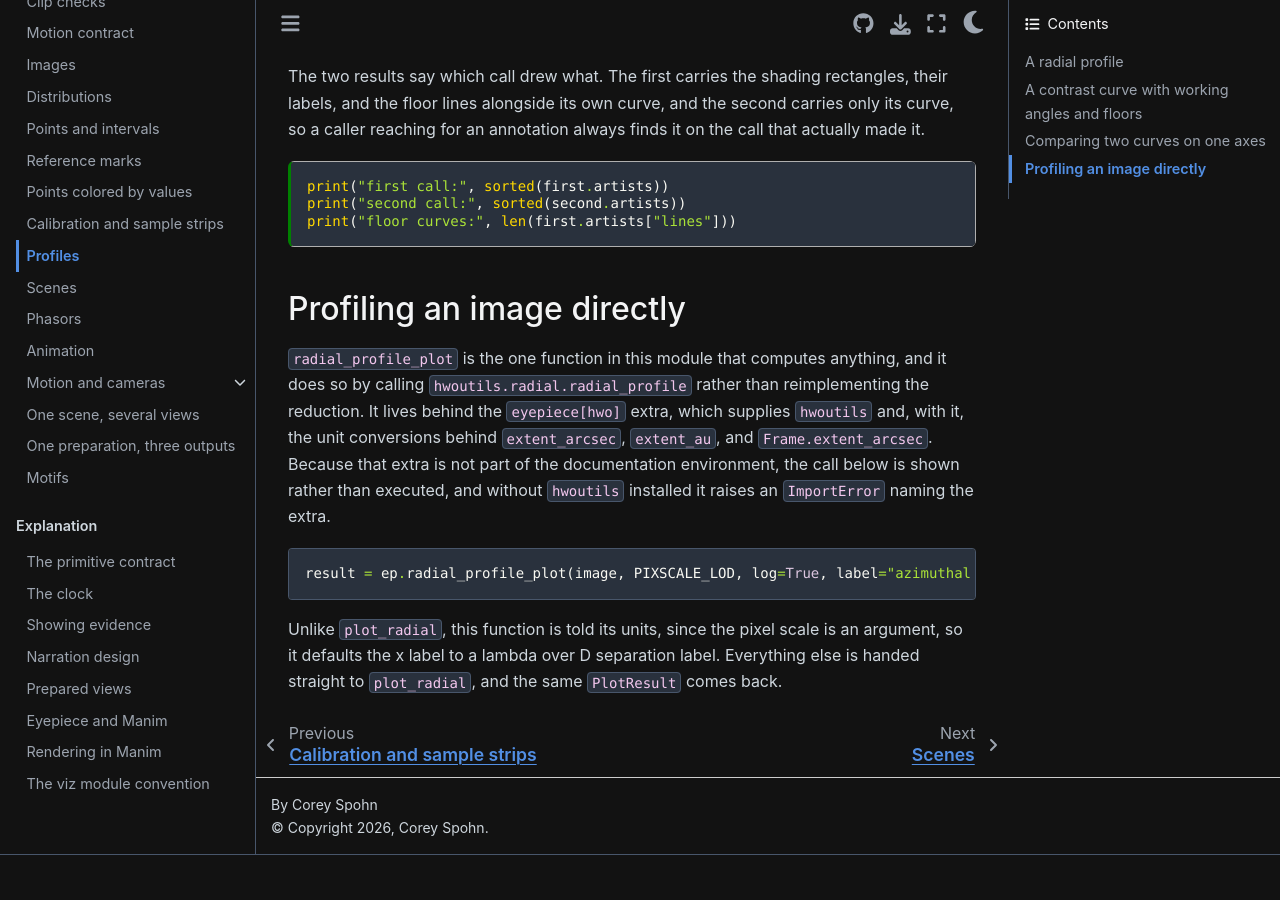
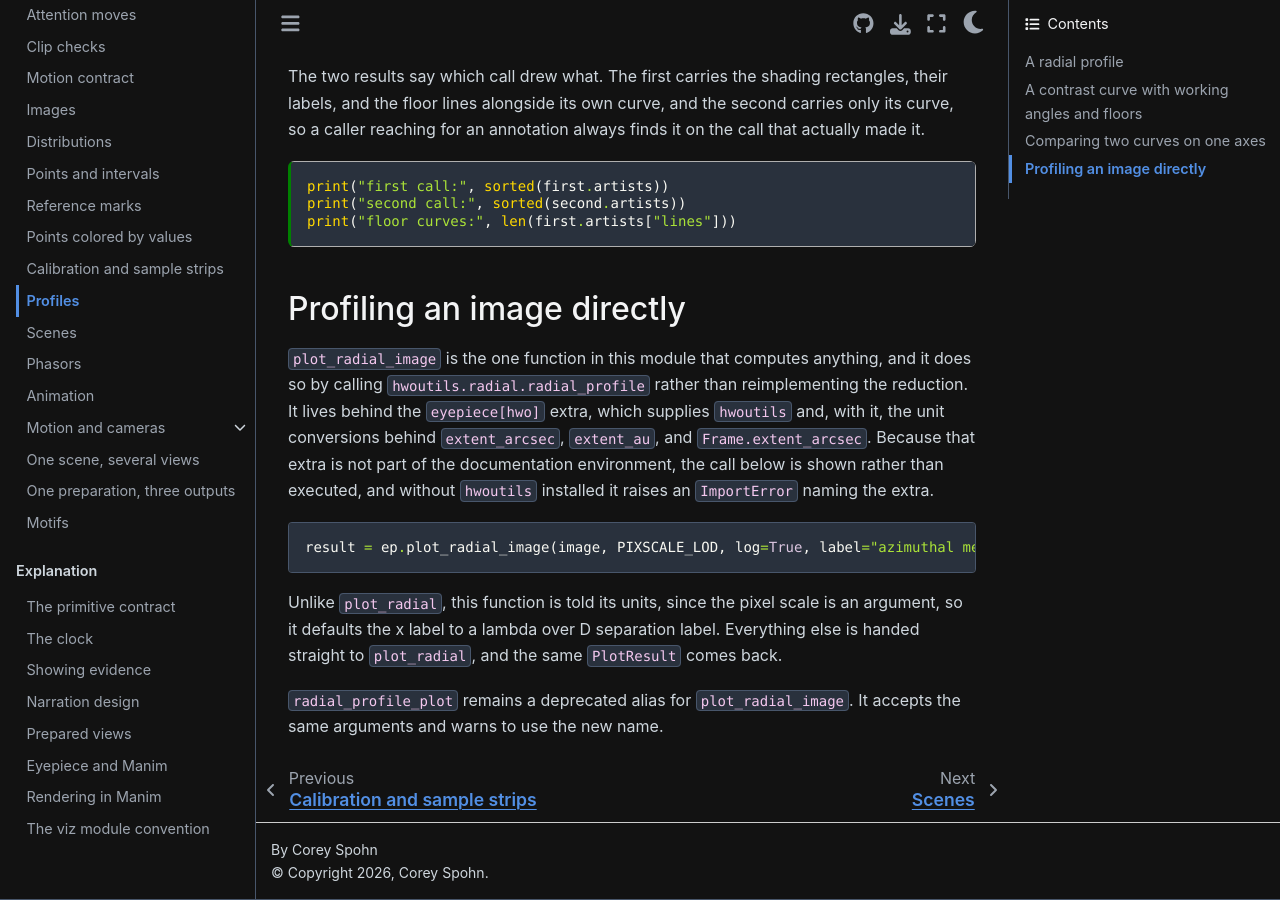
Before and after one commit to CoreySpohn/eyepiece, a Sphinx documentation site: the page built from docs/gallery/profiles.md, in a window 1280 px wide and 900 px high, scrolled down 3101 px. Built offline with Sphinx 7.4.7 and the Sphinx Book theme 1.1.4, drawn with Linux system fonts in a browser that asks for light colours; pages that are not in the unit, such as notebooks, are missing from menus; before the commit the page ends 3956 px from its top, so only the background shows below that.

Commit message:
feat(profiles): name image profile computation explicitly

````diff
--- a/docs/gallery/profiles.md
+++ b/docs/gallery/profiles.md
@@ -179,7 +179,7 @@
 
 ## Profiling an image directly
 
-`radial_profile_plot` is the one function in this module that computes
+`plot_radial_image` is the one function in this module that computes
 anything, and it does so by calling `hwoutils.radial.radial_profile` rather
 than reimplementing the reduction. It lives behind the `eyepiece[hwo]`
 extra, which supplies `hwoutils` and, with it, the unit conversions behind
@@ -189,10 +189,13 @@
 naming the extra.
 
 ```python
-result = ep.radial_profile_plot(image, PIXSCALE_LOD, log=True, label="azimuthal mean")
+result = ep.plot_radial_image(image, PIXSCALE_LOD, log=True, label="azimuthal mean")
 ```
 
 Unlike `plot_radial`, this function is told its units, since the pixel scale
 is an argument, so it defaults the x label to a lambda over D separation
 label. Everything else is handed straight to `plot_radial`, and the same
 `PlotResult` comes back.
+
+`radial_profile_plot` remains a deprecated alias for `plot_radial_image`.
+It accepts the same arguments and warns to use the new name.
--- a/src/eyepiece/__init__.py
+++ b/src/eyepiece/__init__.py
@@ -146,10 +146,10 @@
     "pixel_quads",
     "plot_contrast_curve",
     "plot_radial",
+    "plot_radial_image",
     "provenance_fields",
     "provenance_text",
     "quad_image",
-    "radial_profile_plot",
     "rail",
     "rail_panels",
     "reading_words",
@@ -267,7 +267,7 @@
     "save_fig": ("eyepiece.output", "save_fig"),
     "plot_contrast_curve": ("eyepiece.profiles", "plot_contrast_curve"),
     "plot_radial": ("eyepiece.profiles", "plot_radial"),
-    "radial_profile_plot": ("eyepiece.profiles", "radial_profile_plot"),
+    "plot_radial_image": ("eyepiece.profiles", "plot_radial_image"),
     "file_metadata": ("eyepiece.provenance", "file_metadata"),
     "provenance_fields": ("eyepiece.provenance", "provenance_fields"),
     "provenance_text": ("eyepiece.provenance", "provenance_text"),
@@ -357,6 +357,7 @@
 # cached, so every access warns.
 _DEPRECATED = {
     "spans": "shade_intervals",
+    "radial_profile_plot": "plot_radial_image",
 }
 
 
````
Also changed, not shown: README.md (+2 -2 lines), docs/index.md (+2 -2 lines), docs/reference/catalog.md (+2 -1 lines), 4 other files.
